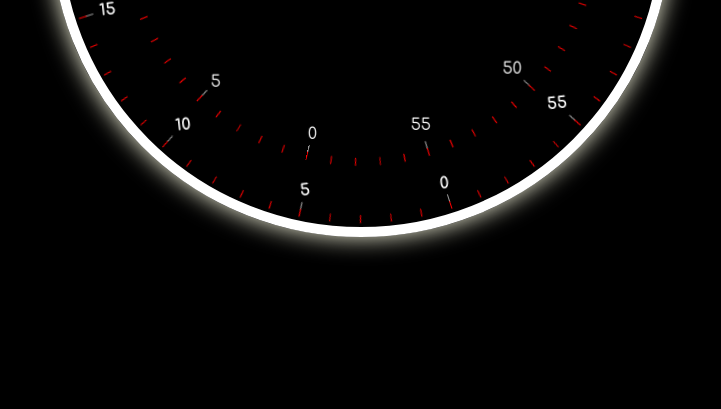
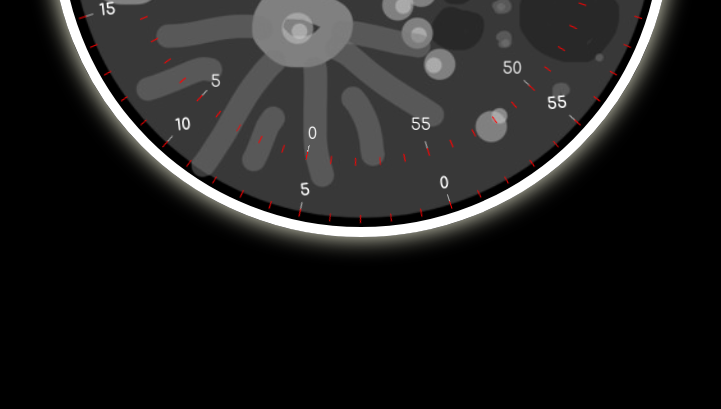
Before and after one commit to TechYoyle/breathe, a plain HTML site: page index.html in a window 1280 px wide. Shown: the part 391-800 px from the top of the page, without its empty margins (279-1000 px from the left). Drawn offline with Linux system fonts and the light colour scheme.

Commit message:
added day and night cycles, currently rough, will add a transition soon

```diff
--- a/index.html
+++ b/index.html
@@ -5,10 +5,11 @@
 </head>
 <body>
     <main class="clock">
-        <div class="seconds"></div>
-        <div class="minutes"></div>
-        <div class="minute">15</div>
-        <div class="hour">11</div>
+      <img src="moon.png" alt="Moon" class="giant-moon" id="giant-moon">
+      <div class="seconds"></div>
+      <div class="minutes"></div>
+      <div class="minute">15</div>
+      <div class="hour">11</div>
     </main>
   <script src="script.js"></script>
 </body>
--- a/script.js
+++ b/script.js
@@ -24,6 +24,14 @@ let secondAngle = 0;
 function updateClock() {
     const now = new Date();
 
+    const currentHour = now.getHours();
+    let day = currentHour >= 7 && currentHour < 19;
+
+    document.body.style.backgroundColor = day ? "skyblue" : "black";
+
+    const moon = document.getElementById("giant-moon");
+    moon.style.display = day ? "none" : "block";
+
     const milliseconds = now.getMilliseconds();
     const secondsValue = now.getSeconds() + milliseconds / 1000;
     const minutesValue = now.getMinutes() + secondsValue / 60;
@@ -41,4 +49,4 @@ function updateClock() {
     requestAnimationFrame(updateClock);
 }
 
-updateClock(); // Start animation loop
+updateClock();
--- a/style.css
+++ b/style.css
@@ -18,6 +18,18 @@ body {
     color: white;
     border: 10px solid white; /* simple white ring */
     box-shadow: 0 0 25px beige; /* optional glow */
+}
+
+.giant-moon {
+    position: absolute;
+    left: 53%;
+    bottom: 0px; /* tweak this for perfect placement */
+    transform: translateX(-50%);
+    height: 610px; /* size to match clock border glow */
+    display: none;
+    pointer-events: none;
+    z-index: 0;
+    opacity: 0.8; /* optional for soft blending */
 }
 
 .spike {
@@ -82,7 +94,6 @@ body {
     font-size: 36px;
     font-weight: 900;
     position: absolute;
-    background: black;
     right: calc(var(--clock-size) / 4.5);
     top: 50%;
     transform: translateY(-50%);
```
Also changed, not shown: moon.png (added), 1 other file.
